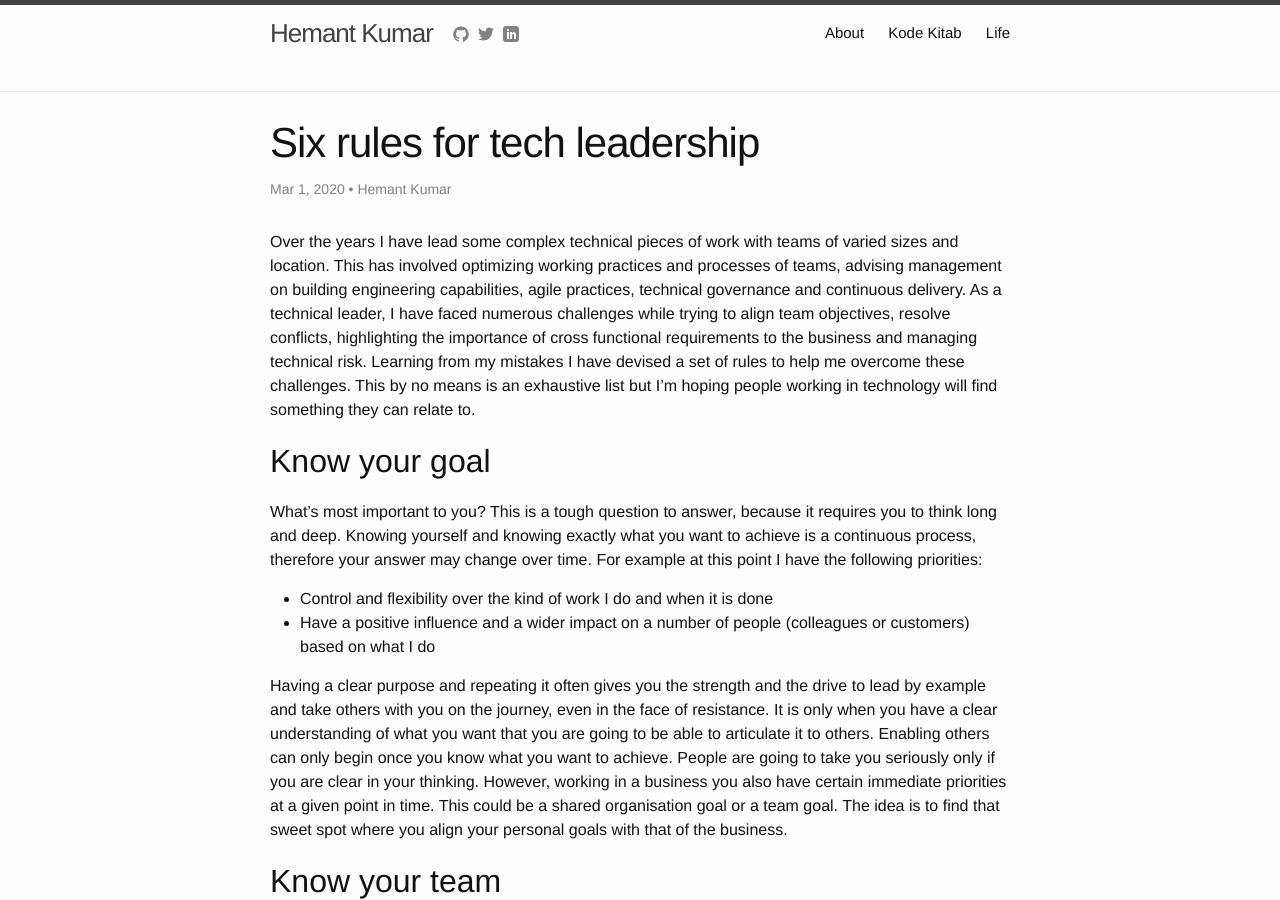
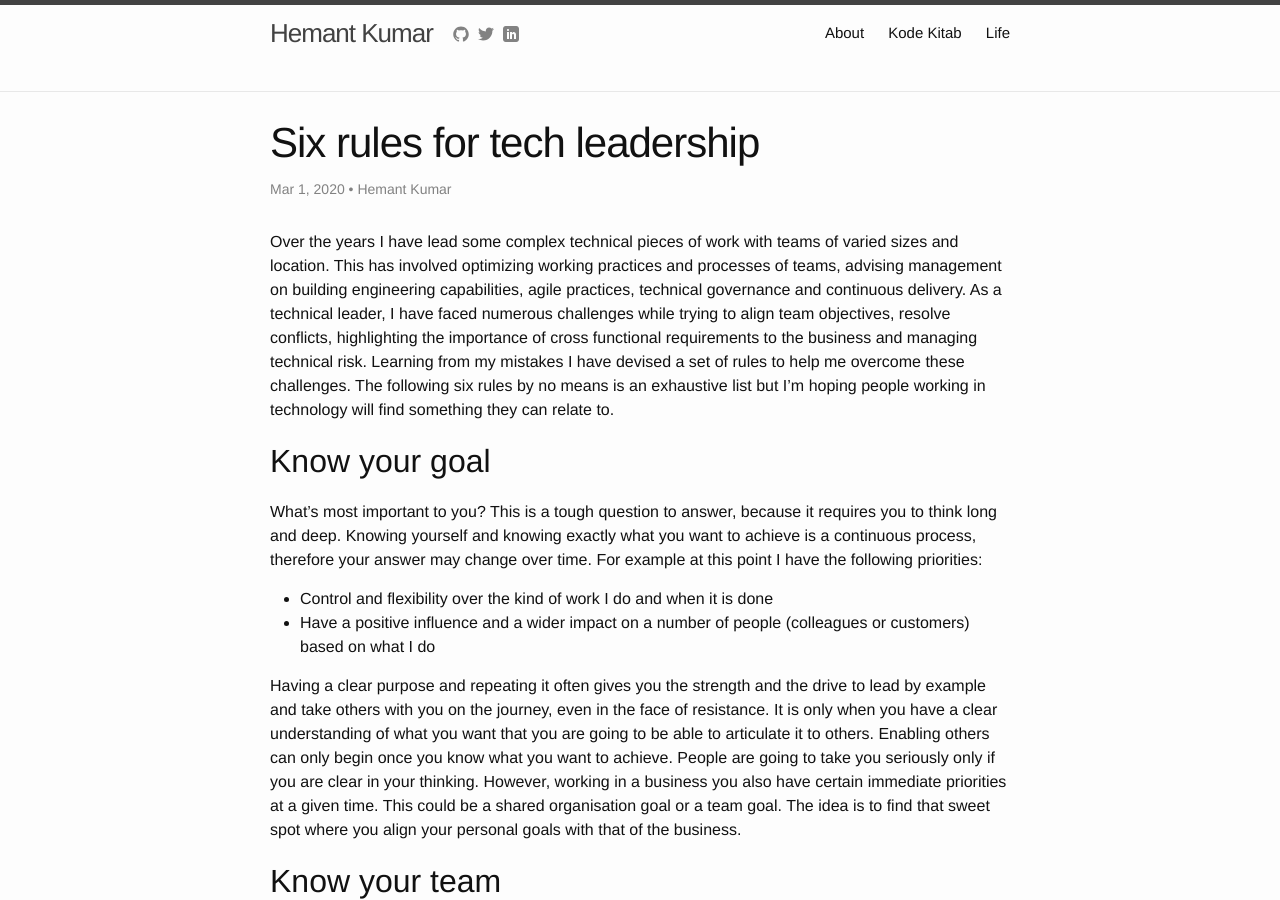
Before and after one commit to hemantksingh/hemantksingh.github.io, a Jekyll site: the page built from _posts/2020-03-01-six-rules-for-tech-leadership.markdown, in a window 1280 px wide and 900 px high. Built offline with Jekyll 4.4.1, drawn with Linux system fonts in a browser that asks for light colours; comment, search, counter and statistics services are not loaded; some of the changed text lies outside the part shown.

Commit message:
Final draft v2

```diff
--- a/_posts/2020-03-01-six-rules-for-tech-leadership.markdown
+++ b/_posts/2020-03-01-six-rules-for-tech-leadership.markdown
@@ -9,7 +9,7 @@
 modified_time: '2020-02-29T23:31:00.000-08:00'
 ---
 
-Over the years I have lead some complex technical pieces of work with teams of varied sizes and location. This has involved optimizing working practices and processes of teams, advising management on building engineering capabilities, agile practices, technical governance and continuous delivery. As a technical leader, I have faced numerous challenges while trying to align team objectives, resolve conflicts, highlighting the importance of cross functional requirements to the business and managing technical risk. Learning from my mistakes I have devised a set of rules to help me overcome these challenges. This by no means is an exhaustive list but I'm hoping people working in technology will find something they can relate to.
+Over the years I have lead some complex technical pieces of work with teams of varied sizes and location. This has involved optimizing working practices and processes of teams, advising management on building engineering capabilities, agile practices, technical governance and continuous delivery. As a technical leader, I have faced numerous challenges while trying to align team objectives, resolve conflicts, highlighting the importance of cross functional requirements to the business and managing technical risk. Learning from my mistakes I have devised a set of rules to help me overcome these challenges. The following six rules by no means is an exhaustive list but I'm hoping people working in technology will find something they can relate to.
 
 ## Know your goal
 
@@ -18,7 +18,7 @@
 * Control and flexibility over the kind of work I do and when it is done
 * Have a positive influence and a wider impact on a number of people (colleagues or customers) based on what I do
 
-Having a clear purpose and repeating it often gives you the strength and the drive to lead by example and take others with you on the journey, even in the face of resistance. It is only when you have a clear understanding of what you want that you are going to be able to articulate it to others. Enabling others can only begin once you know what you want to achieve. People are going to take you seriously only if you are clear in your thinking. However, working in a business you also have certain immediate priorities at a given point in time. This could be a shared organisation goal or a team goal. The idea is to find that sweet spot where you align your personal goals with that of the business.
+Having a clear purpose and repeating it often gives you the strength and the drive to lead by example and take others with you on the journey, even in the face of resistance. It is only when you have a clear understanding of what you want that you are going to be able to articulate it to others. Enabling others can only begin once you know what you want to achieve. People are going to take you seriously only if you are clear in your thinking. However, working in a business you also have certain immediate priorities at a given time. This could be a shared organisation goal or a team goal. The idea is to find that sweet spot where you align your personal goals with that of the business.
 
 ## Know your team
 
@@ -70,7 +70,7 @@
 
 * What percentage of your software is really complicated? How much of it actually impacts the business? Does the complex part absolutely need to be automated? Can the business deal with it manually or accept it as a risk?
 * Are you designing a system that can never possibly fail? Trying to handle *"every possible thing"* that can go wrong in your system leads to accidental complexity. Perform a cost benefit analysis of your design choices and think if all of them are worth investing time and money.
-* Are you doing premature generalisation? When do you prioritise extensibility and generalisation in your software because each of them has simplicity and cost trade offs.
+* Are you doing premature generalisation? When do you prioritise extensibility and generalisation in your software because each of them has simplicity and cost trade offs?
 * Do you adopt bleeding edge tech or something that works? *Boring is good*. Are you experimenting with new tech at the core of your system or at the periphery?
 * Are you optimising for the things that can be easily seen and measured (e.g. code repetition) while ignoring software complexity that can be hard to measure?
 * Are you a victim of tech overuse? Technology can solve a lot of problems but overusing it can cause more problems that it can solve. *With a hammer everything looks like a nail*. You can let humans deal with the edge cases, especially early on in a project.
```
